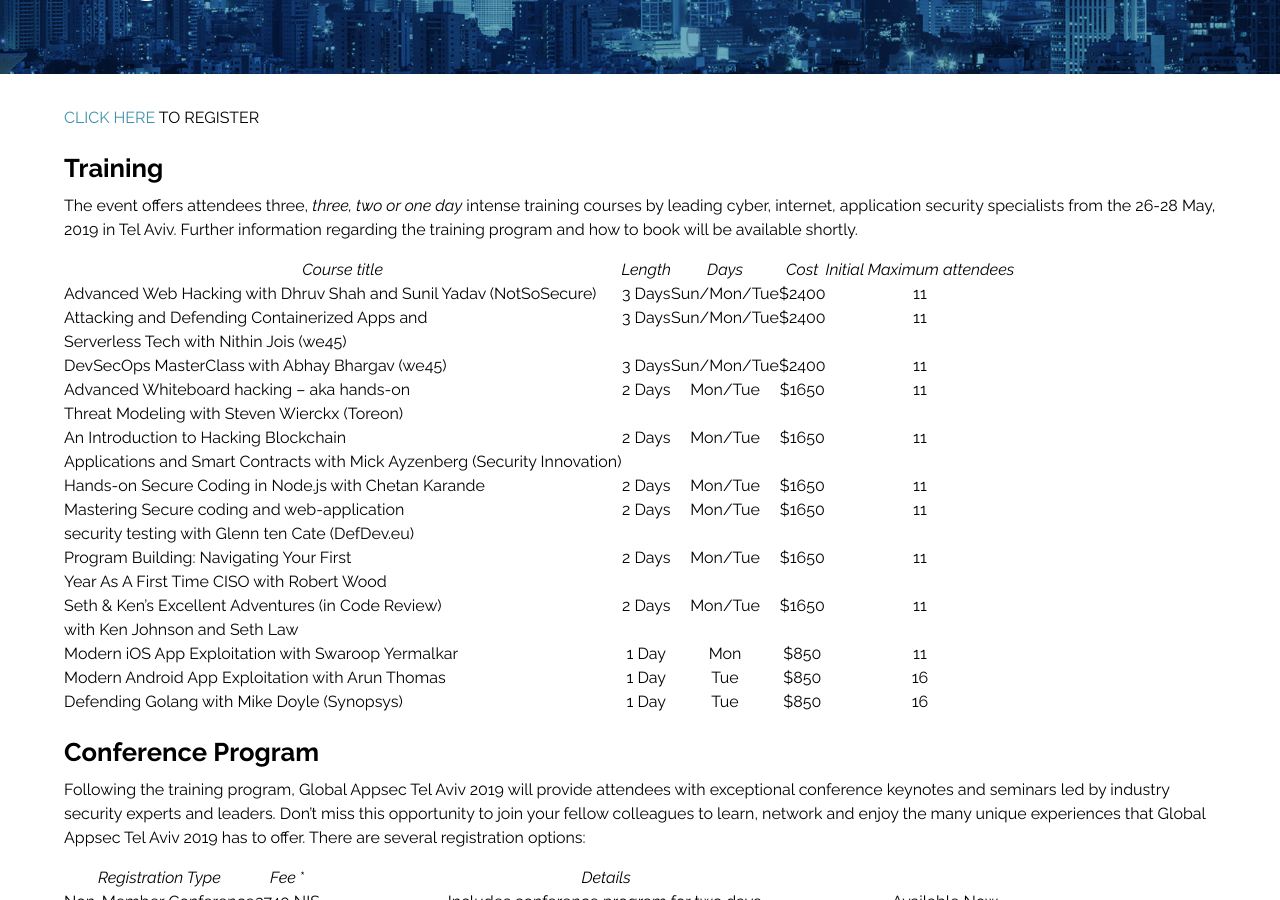
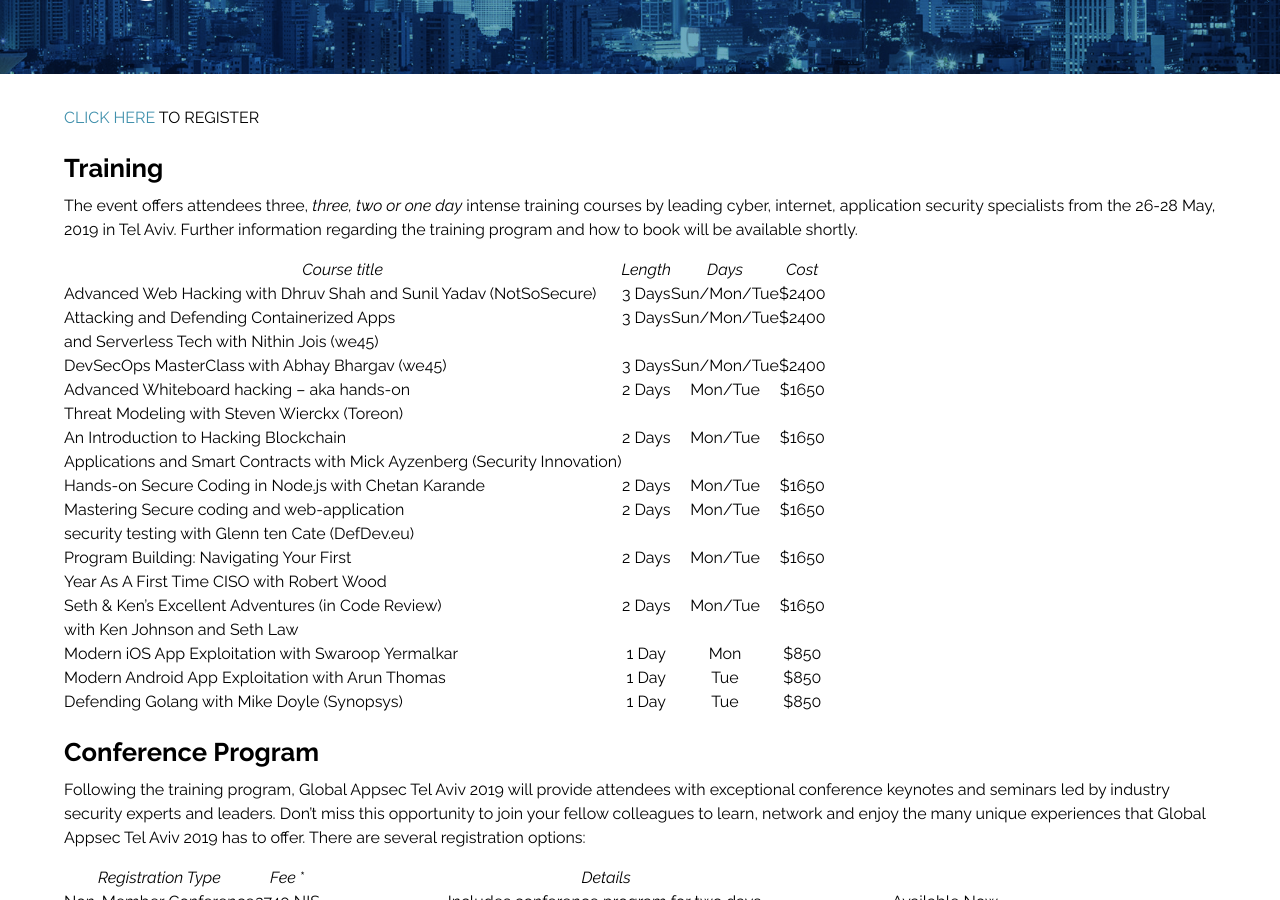
Before and after one commit to OWASP/AppSecTLV2019, a Jekyll site: the page built from program/registration-locals.md, in a window 1280 px wide and 900 px high, scrolled down 279 px. Built offline with Jekyll 4.4.1, drawn with Linux system fonts in a browser that asks for light colours.

Commit message:
Update registration-locals.md

```diff
--- a/program/registration-locals.md
+++ b/program/registration-locals.md
@@ -8,26 +8,25 @@
 
 The event offers attendees three, _three, two or one day_ intense training courses by leading cyber, internet, application security specialists from the 26-28 May, 2019 in Tel Aviv. Further information regarding the training program and how to book will be available shortly.
 
-|   *Course title*    | *Length* | *Days* | *Cost* | *Initial Maximum attendees* |
+|   *Course title*    | *Length* | *Days* | *Cost* |
 |------------------------|:----:|:-------:|:-------:|:-------:|
-| Advanced Web Hacking with Dhruv Shah and Sunil Yadav (NotSoSecure)  | 3 Days | Sun/Mon/Tue | $2400 | 11 |
-| Attacking and Defending Containerized Apps and | 3 Days | Sun/Mon/Tue | $2400 | 11 |
-| Serverless Tech with Nithin Jois (we45) |  |  |  |  |
-| DevSecOps MasterClass with Abhay Bhargav (we45) | 3 Days | Sun/Mon/Tue | $2400 | 11 |
-| Advanced Whiteboard hacking – aka hands-on | 2 Days | Mon/Tue | $1650 | 11 |
-| Threat Modeling with Steven Wierckx (Toreon) | | |  | |
-| An Introduction to Hacking Blockchain | 2 Days | Mon/Tue | $1650 | 11 |
-| Applications and Smart Contracts with Mick Ayzenberg (Security Innovation) |  |  |  |  |
-| Hands-on Secure Coding in Node.js with Chetan Karande | 2 Days | Mon/Tue | $1650 | 11 |
-| Mastering Secure coding and web-application | 2 Days | Mon/Tue | $1650 | 11 |
-| security testing with Glenn ten Cate (DefDev.eu) |  | | |  |
-| Program Building: Navigating Your First | 2 Days | Mon/Tue | $1650 | 11 |
-| Year As A First Time CISO with Robert Wood |  |  |  |  |
-| Seth & Ken’s Excellent Adventures (in Code Review) | 2 Days | Mon/Tue | $1650 | 11 |
-| with Ken Johnson and Seth Law |  | |  |  |
-| Modern iOS App Exploitation with Swaroop Yermalkar | 1 Day | Mon | $850 | 11 |
-| Modern Android App Exploitation with Arun Thomas | 1 Day | Tue | $850 | 16 |
-| Defending Golang with Mike Doyle (Synopsys) | 1 Day | Tue | $850 | 16 |
+| Advanced Web Hacking with Dhruv Shah and Sunil Yadav (NotSoSecure)  | 3 Days | Sun/Mon/Tue | $2400 |
+| Attacking and Defending Containerized Apps <br> and Serverless Tech with Nithin Jois (we45) | 3 Days | Sun/Mon/Tue | $2400 |
+| DevSecOps MasterClass with Abhay Bhargav (we45) | 3 Days | Sun/Mon/Tue | $2400 |
+| Advanced Whiteboard hacking – aka hands-on | 2 Days | Mon/Tue | $1650 |
+| Threat Modeling with Steven Wierckx (Toreon) | | |  |
+| An Introduction to Hacking Blockchain | 2 Days | Mon/Tue | $1650 |
+| Applications and Smart Contracts with Mick Ayzenberg (Security Innovation) |  |  |  |
+| Hands-on Secure Coding in Node.js with Chetan Karande | 2 Days | Mon/Tue | $1650 |
+| Mastering Secure coding and web-application | 2 Days | Mon/Tue | $1650 |
+| security testing with Glenn ten Cate (DefDev.eu) |  | | |
+| Program Building: Navigating Your First | 2 Days | Mon/Tue | $1650 |
+| Year As A First Time CISO with Robert Wood |  |  |  |
+| Seth & Ken’s Excellent Adventures (in Code Review) | 2 Days | Mon/Tue | $1650 |
+| with Ken Johnson and Seth Law |  | |  |
+| Modern iOS App Exploitation with Swaroop Yermalkar | 1 Day | Mon | $850 |
+| Modern Android App Exploitation with Arun Thomas | 1 Day | Tue | $850 |
+| Defending Golang with Mike Doyle (Synopsys) | 1 Day | Tue | $850 |
 
 ## Conference Program
 
```
